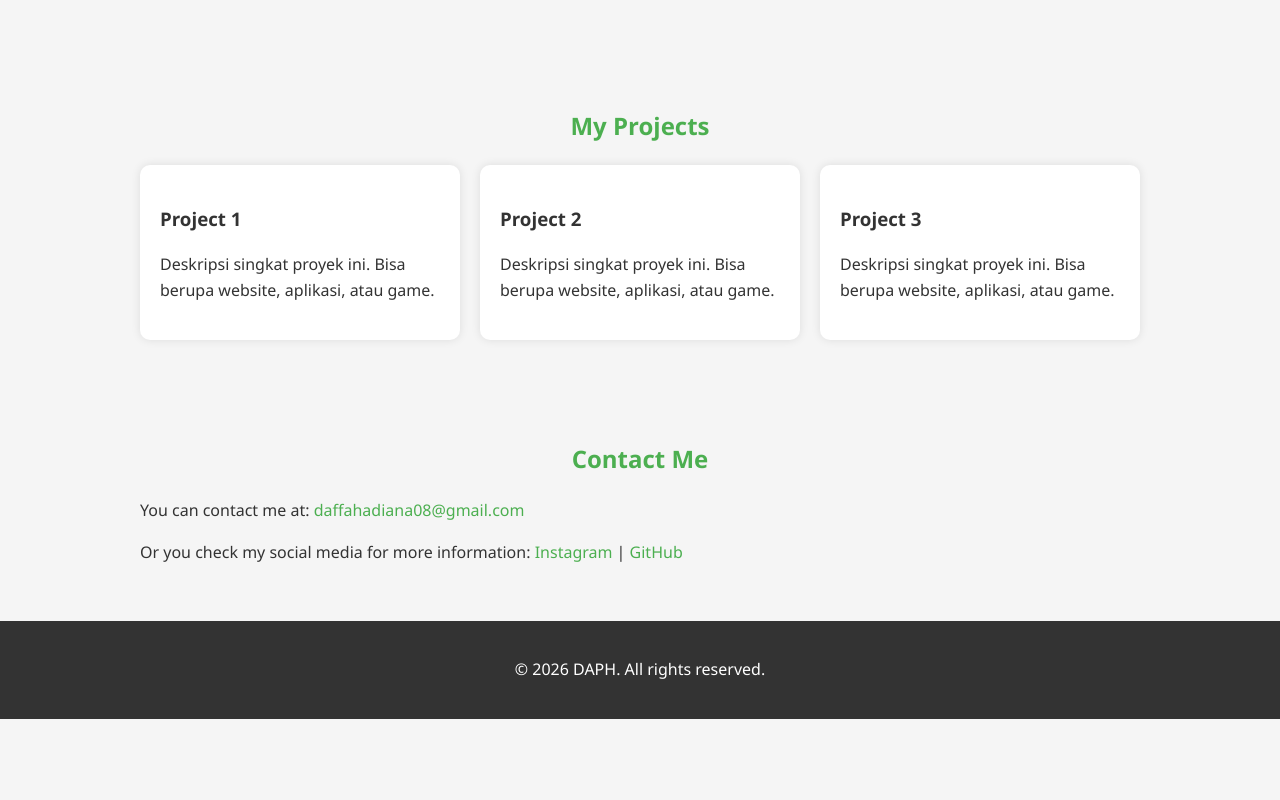
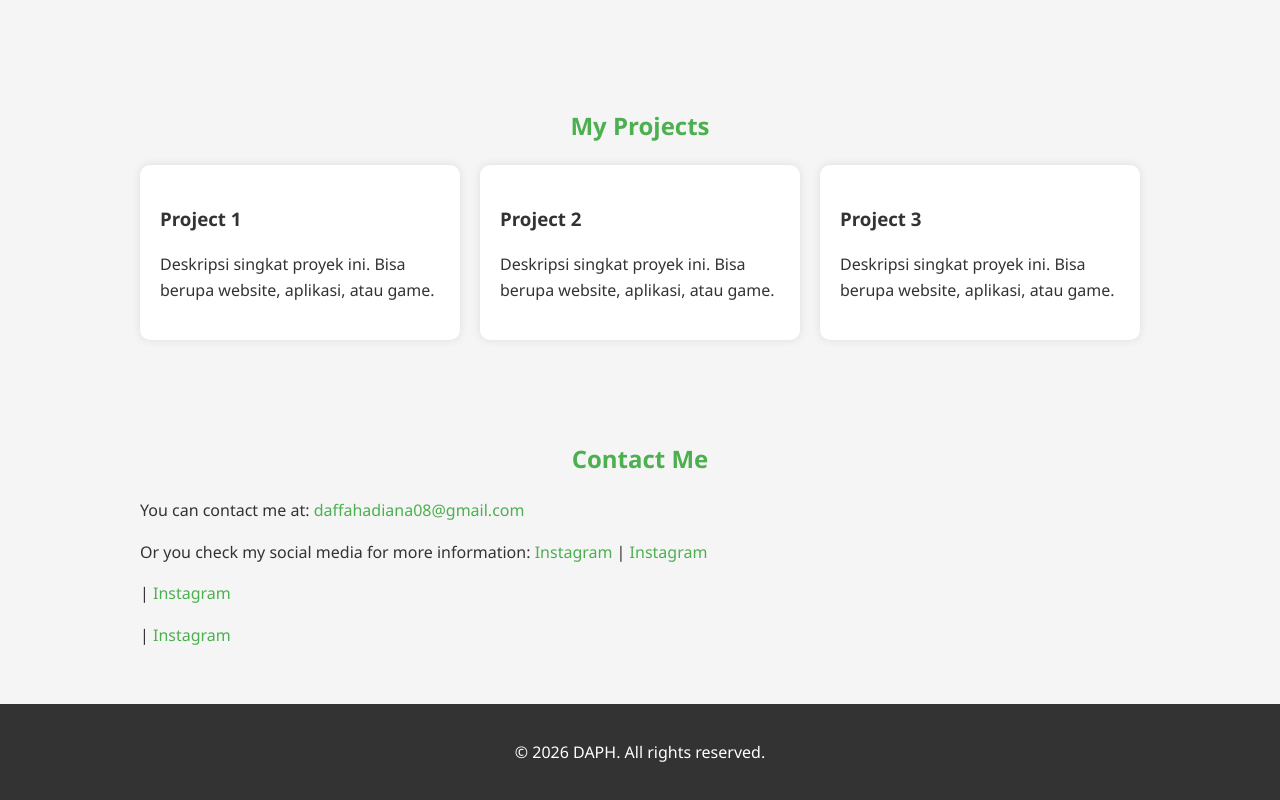
Before and after one commit to APH-CORE/Portofolio, a plain HTML site: page index.html in a window 1280 px wide. Shown: the part 476-1276 px from the top of the page. Before the commit the page ends 1195 px from the top, so only its background shows below. Drawn offline with Linux system fonts and the light colour scheme.

Commit message:
Update index.html

```diff
--- a/index.html
+++ b/index.html
@@ -132,7 +132,7 @@
 <section id="contact">
     <h2>Contact Me</h2>
     <p>You can contact me at: <a class="contact-link" href="mailto:daffahadiana08@gmail.com">daffahadiana08@gmail.com</a></p>
-    <p>Or you check my social media for more information: <a class="contact-link" href="#">Instagram</a> | <a class="contact-link" href="#">GitHub</a></p>
+    <p>Or you check my social media for more information: <a class="contact-link" href="https://www.instagram.com/daffa_athaya_pratama_h/">Instagram</a> | <a class="contact-link" href="https://www.instagram.com/daffa_a.p.h/">Instagram</a></p> | <a class="contact-link" href="https://www.instagram.com/aph.3d/">Instagram</a></p> | <a class="contact-link" href="https://www.instagram.com/fact_around_the_world/">Instagram</a></p>
 </section>
 
 <footer>
```
